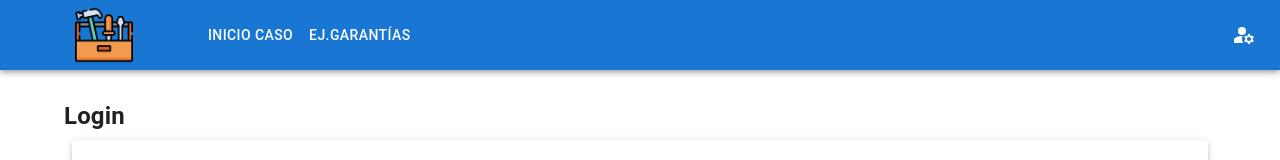
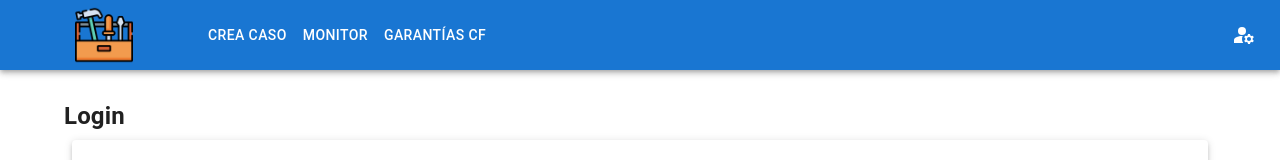
Before and after one commit to pberdasco/InicioCasoServicio, a React (Vite) app: page /login in a window 1280 px wide. Shown: the top 160 px of the page. Built offline with nearby package versions, Linux system fonts and the light colour scheme.

Commit message:
bugs varios

```diff
--- a/package.json
+++ b/package.json
@@ -18,6 +18,7 @@
     "@mui/x-data-grid": "^6.19.8",
     "@mui/x-date-pickers": "^6.19.8",
     "dayjs": "^1.11.10",
+    "material-react-table": "^2.12.1",
     "react": "^18.2.0",
     "react-dom": "^18.2.0",
     "react-hook-form": "^7.51.1",
--- a/src/RespoonsiveAppBar/ResponsiveAppBar.jsx
+++ b/src/RespoonsiveAppBar/ResponsiveAppBar.jsx
@@ -9,7 +9,7 @@ import { NavDropDownMenu } from './NavDropDownMenu';
 import { SettingsDropDownMenu } from './SettingsDropDownMenu';
 import { UserDisplay } from './UserDisplay';
 
-const pages = [{title:'Inicio Caso', route: "/inicio"}, {title:'Ej.Garantías', route: "/"}];
+const pages = [{title:'Crea Caso', route: "/inicio"}, {title:'Monitor', route: "/monitor"}, {title:'Garantías CF', route: "/service"}];
 
 export function ResponsiveAppBar() {
   const location = useLocation();
--- a/src/apiAccess/casoApi.js
+++ b/src/apiAccess/casoApi.js
@@ -139,10 +139,10 @@ export class Caso {
                     //id: se define al grabarlo
                     //casoId: lo pone la api
                     fila: 1,
-                    tipoProductoId: casoData.producto.tipo,
+                    productoId: casoData.producto.id,
+                    tipoProductoId: casoData.producto.tipoId,
                     //color pareceria que no va mas
                     serie: casoData.serie,
-                    productoId: casoData.producto.id,
                     fechaFactura: casoData.fechaFacturaCompra,
                     nroFactura: casoData.nroFacturaCompra,
                     estadoID: 1,
--- a/src/pages/CasosTable/CasosTableConfig.jsx
+++ b/src/pages/CasosTable/CasosTableConfig.jsx
@@ -10,9 +10,9 @@ const renderRowActinMenuItems = ({row, datosModalOpen, setStatusUpdateInfo}) =>
     const status  = row.original.statusDatosID;
 
     const handleStatusChange = (newStatus) => {
-        setStatusUpdateInfo({newStatus: newStatus, row: row})
+        //setea statusUpdateInfo para que luego desde CasosTable (cuando se cierra la modal) se llame a actualizar
+        setStatusUpdateInfo({newStatus: newStatus, row: row});
         datosModalOpen();
-        //setStatusDatos(newStatus, row, setCasosUpdated);
     };
 
     return [
@@ -25,7 +25,7 @@ const renderRowActinMenuItems = ({row, datosModalOpen, setStatusUpdateInfo}) =>
         <MenuItem key="aOk" onClick={() => handleStatusChange(1)} disabled={status === 1}>
             Pasar a: Datos OK (1)
         </MenuItem>,
-        <MenuItem key="aImportado" onClick={() => handleStatusChange(1)} disabled={status === 4}>
+        <MenuItem key="aImportado" onClick={() => handleStatusChange(4)} disabled={status === 4}>
             Pasar a: Importado ERP (4)
         </MenuItem>,
         <MenuItem key="aCreado" onClick={() => handleStatusChange(0)} disabled={status === 0}>
```
Also changed, not shown: 1 other file (tests, documents, lock files or other folders).
